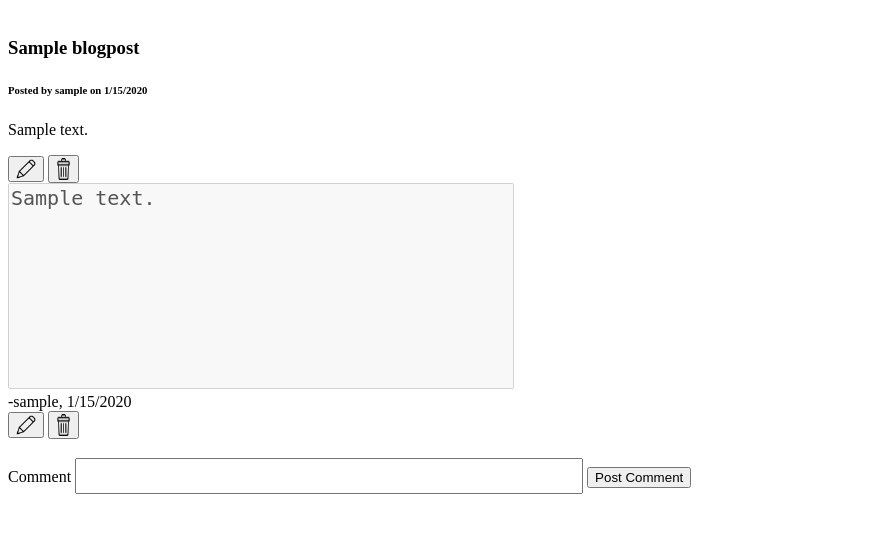
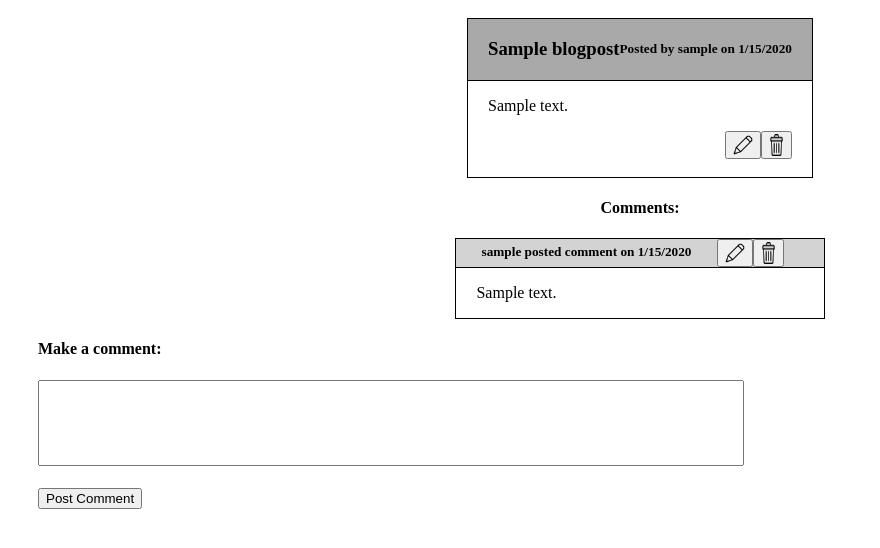
Before and after one commit to monineathsar/TechBlogger, a Node server app: page /blogpost/1 in a window 1280 px wide. Shown: the part 84-632 px from the top of the page, without its empty margins (0-880 px from the left). Run offline with Node 20, Linux system fonts and the light colour scheme; a user stored in the database is signed in; tables that the repository leaves empty hold one stand-in row (values such as "Sample post"); some libraries are stand-ins or nearby versions.

Commit message:
viewSinglePost/comments section styling

```diff
--- a/public/css/style.css
+++ b/public/css/style.css
@@ -77,7 +77,8 @@
     padding: 0px 20px;
 }
 
-.blogContent {
+.blogContent,
+.commentContent {
     padding: 0px 20px;
 }
 
@@ -98,7 +99,8 @@
     align-items: center;
 }
 
-textarea {
+.editPostForm textarea,
+.newPostForm textarea {
     resize: none;
     min-height: 200PX;
     width: 500px;
@@ -110,7 +112,36 @@
     height: 30px;
     font-size: larger;
 }
-.newPostForm,
-.editPostForm {
+.commentContainer {
+    display: flex;
+    justify-content: flex-start;
+    align-items: center;
+    flex-flow: column nowrap;
+    padding: 0px 30px;
+}
 
+.commentTitle {
+    display: flex;
+    justify-content: space-between;
+    border-bottom: solid black 1px;
+    background-color: lightgrey;
+    padding: 0px 20px;
 }
+
+.commentTitle h5 {
+    margin: 5px;
+}
+
+.commentSection {
+    display: flex;
+    justify-content: flex-start;
+    flex-flow: column nowrap;
+    padding: 0px 30px;
+}
+
+.commentSection textarea {
+    resize: none;
+    min-height: 80px;
+    width: 700px;
+    font-size: 20px;
+}
--- a/views/editblogpost.handlebars
+++ b/views/editblogpost.handlebars
@@ -19,6 +19,7 @@
             <br>
             <textarea class="form-control" id="blogContent" rows="3">{{blogPost.content}}</textarea>
         </div>
+        <br>
         <footer>
             <button type="submit" class="btn btn-primary" onclick="updateBlogPost('{{blogPost.id}}')">Update Post</button>
             <button type="button" class="btn btn-primary" onclick="deleteBlogPost('{{blogPost.id}}')">Delete Post</button>
--- a/views/viewsinglepost.handlebars
+++ b/views/viewsinglepost.handlebars
@@ -1,32 +1,36 @@
-<section id="blogPost" class="blogPost">
-    <main>
-      <section>
+<section id="blogPost" class="blogPostContainer">
+  <main class="blogPosts">
+    <section class="blogTitle">
       <h3>{{blogPost.title}}</h3>
-        <h6>Posted by {{blogPost.user.username}} on {{dateFormat blogPost.createdAt}}</h6>
+      <h5>Posted by {{blogPost.user.username}} on {{dateFormat blogPost.createdAt}}</h5>
     </section>
-      <section>
+    <section class="blogContent">
       <p>{{blogPost.content}}</p>
     </section>
-    </main>
+    <footer class="icons">
       {{#ifCond blogPost.user.username '==' loginUser.username}}
-      <button  onclick="getEditBlogPost('{{blogPost.id}}')">
+      <button onclick="getEditBlogPost('{{blogPost.id}}')">
         <img src="/images/pencil_icon.png" align="center" width="20px" height="20px" alt="edit icon">
       </button>
       <button onclick="deleteBlogPost('{{blogPost.id}}')">
         <img src="/images/bin_icon.png" align="center" width="15px" height="22px" alt="delete icon">
       </button>
       {{/ifCond}}
+    </footer>
+    <br>
+  </main>
 </section>
-<section>
+
 {{#each blogPost.comments as |comment|}}
-  <main id="card_{{comment.id}}">
-    <section>
-      <textarea id="textArea_{{comment.id}}" disabled="true">{{comment.content}}</textarea>
-    </section>
-    <section>
-      -{{comment.user.username}}, {{dateFormat comment.created_at}}
-    </section>
+<section class="commentContainer">
+  <h4>Comments:</h4>
+  <main id="card_{{comment.id}}" class="blogPosts">
+    <section class="commentTitle">
+      <h5>
+        {{comment.user.username}} posted comment on {{dateFormat comment.created_at}}
+      </h5>
       {{#ifCond comment.user.username '==' ../loginUser.username}}
+      <footer class="icons">
         <button id="editBtn_{{comment.id}}" onclick="editComment('{{comment.id}}')">
           <img src="/images/pencil_icon.png" align="center" width="20px" height="20px" alt="edit icon">
         </button>
@@ -39,18 +43,23 @@
         <button id="cancelBtn_{{comment.id}}" onclick="saveEditComment('{{comment.id}}')" style="display: none;">
           <img src="/images/bin_icon.png" align="center" width="15px" height="22px" alt="delete icon">
         </button>
+      </footer>
       {{/ifCond}}
+    </section>
+    <section class="commentContent">
+      <p id="textArea_{{comment.id}}" disabled="true">{{comment.content}}</p>
+    </section>
+
   </main>
+</section>
 {{/each}}
-</section>
-<div class="card">
-    <h3 class="card-header"></h3>
-    <form class="card-body comment-form" id="comment-form">
-
-        <label class="form-label">Comment</label>
-        <input id="commentInput" name="comment-body" class="form-input"/>
-
+<section class="commentSection">
+  <h4>Make a comment:</h4>
+  <form>
+    <textarea></textarea>
+    <br>
+    <br>
     <button class="btn" onclick="postComment('{{blogPost.id}}')">Post Comment</button>
   </form>
-</div>
+</section>
 <script src="../js/blogpost.js"></script>
```
Lines whose indentation alone changed are shown as unchanged.
